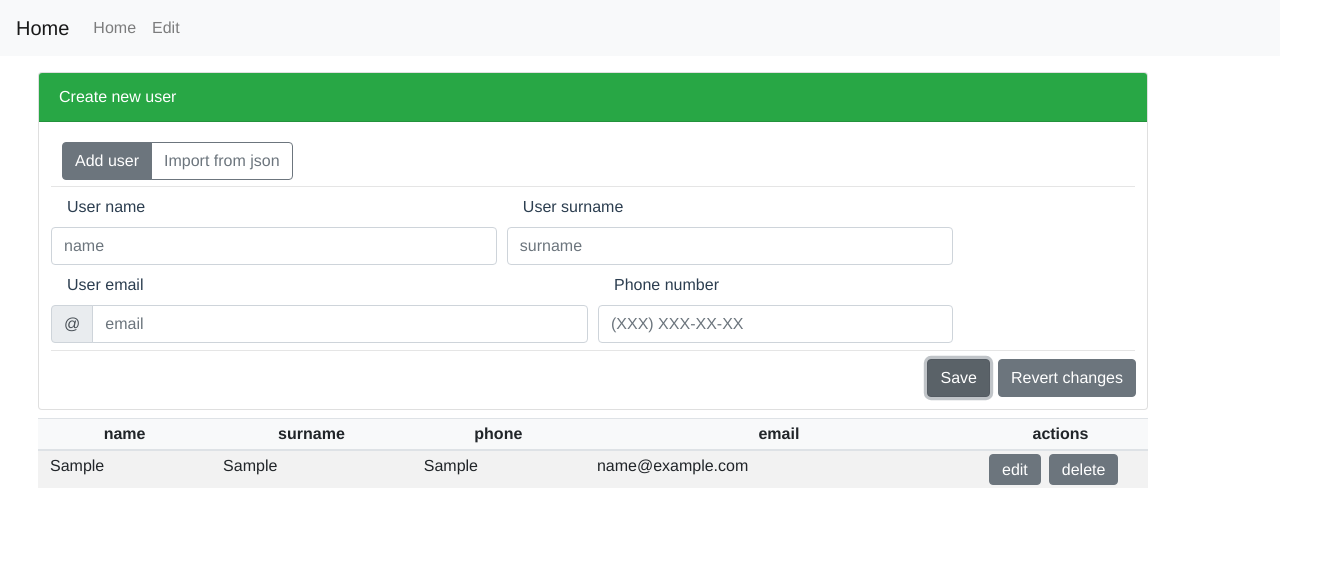
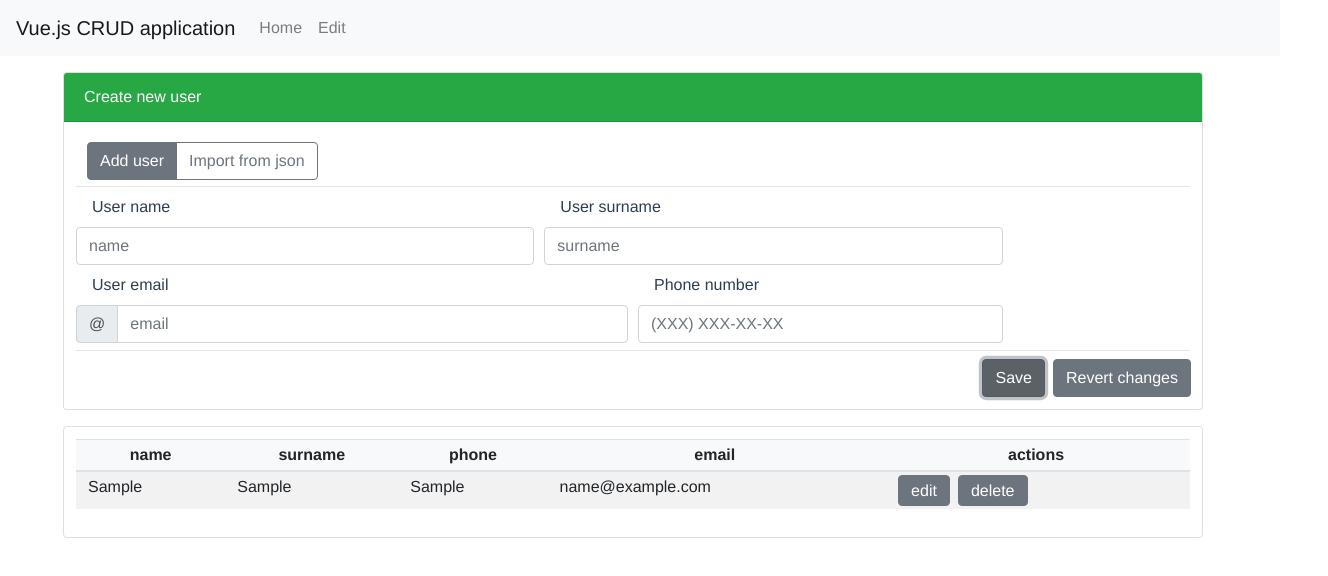
Before and after one commit to Yakhnitsa/vue-js-crud-app, a Vue app: page /edit-user in a window 1280 px wide. Both pictures are taken after typing "Sample", "Sample", "name@example.com", "Sample" into the empty fields and a click on the button "Save". Shown: the top 576 px of the page, 1328 px wide, since content can reach past the window. Built offline with nearby package versions, Linux system fonts and the light colour scheme.

Commit message:
fix table style and form logic

```diff
--- a/src/App.vue
+++ b/src/App.vue
@@ -1,7 +1,7 @@
 <template>
   <div id="app">
       <nav class="navbar navbar-expand-md navbar-light bg-light sticky-top">
-          <a class="navbar-brand" href="/">Home</a>
+          <a class="navbar-brand" href="/">Vue.js CRUD application</a>
           <button class="navbar-toggler" type="button" data-toggle="collapse" data-target="#navbarSupportedContent" aria-controls="navbarSupportedContent" aria-expanded="false" aria-label="Toggle navigation">
               <span class="navbar-toggler-icon"></span>
           </button>
@@ -18,7 +18,10 @@
               </ul>
           </div>
       </nav>
-    <router-view/>
+      <div class="container-fluid ml-sm-0 ml-md-2 ml-lg-5">
+          <router-view/>
+      </div>
+
   </div>
 </template>
 
--- a/src/components/UserEditForm.vue
+++ b/src/components/UserEditForm.vue
@@ -28,7 +28,7 @@
                         <div class="col-lg-5 col-md-6">
                             <label for="nameInput">User name</label>
                             <input type="text" v-model.lazy="formData.name"
-                                   :class="{ 'is-invalid': formErrors.name===true , 'is-valid': formErrors.name===false }"
+                                   :class="{ 'is-invalid': formIsValid.name===false , 'is-valid': formIsValid.name===true }"
                                    class="form-control" id="nameInput" placeholder="name" required>
                             <div class="invalid-feedback">
                                 Invalid user name!
@@ -41,7 +41,7 @@
                         <div class="col-lg-5  col-md-6">
                             <label for="surnameInput" class="text-left">User surname</label>
                             <input type="text" v-model.lazy="formData.surname"
-                                   :class="{ 'is-invalid': formErrors.surname === true, 'is-valid': formErrors.surname === false}"
+                                   :class="{ 'is-invalid': formIsValid.surname === false, 'is-valid': formIsValid.surname === true}"
                                    class="form-control" id="surnameInput" placeholder="surname" required>
                             <div class="invalid-feedback">
                                 Invalid user surname!
@@ -72,6 +72,7 @@
                         </div>
                     </div>
                 </div>
+
                 <div v-else>
                     <div class="form-row mt-2">
                         <label for="jsonTextArea">Place json array</label>
@@ -116,7 +117,7 @@
                     email:'',
                     phone:'',
                 },
-                formErrors:{
+                formIsValid:{
                     name:'',
                     surname:'',
                     email:'',
@@ -139,10 +140,12 @@
                     return [];
                 }
                 users.forEach(user =>{
+                    user.id = '';
                     if(!this.checkUser(user)) return [];
                 });
                 return users;
             },
+
             jsonIsValid(){
                 return this.usersFromJson.length > 0;
             }
@@ -150,8 +153,9 @@
         methods:{
             saveUser(){
                 if(this.jsonMode && this.jsonIsValid){
-                    this.usersFromJson.forEach(user =>
-                        this.$emit('save-user',user)
+                    this.usersFromJson.forEach(user =>{
+                            this.$emit('save-user',user)
+                        }
                     )
                 }
                 else{
@@ -161,6 +165,8 @@
                         this.clearFields();
                     }
                 }
+                this.clearErrors();
+
             },
 
             checkUser(user){
@@ -187,14 +193,12 @@
                     }
                     this.jsonData = ''
                 }
-                this.clearErrors();
-
             },
 
             validateForm(form){
-                this.formErrors.name = this.nameValidation(form);
-                this.formErrors.surname = this.surnameValidation(form);
-                return this.formErrors.name && this.formErrors.surname;
+                this.formIsValid.name = this.nameValidation(form);
+                this.formIsValid.surname = this.surnameValidation(form);
+                return this.formIsValid.name && this.formIsValid.surname;
             },
 
             nameValidation(user){
@@ -206,11 +210,10 @@
             },
 
             clearErrors(){
-                for(const[key,value] of Object.entries(this.formErrors)){
-                    this.formErrors[key] = '';
+                for(const[key,value] of Object.entries(this.formIsValid)){
+                    this.formIsValid[key] = '';
                 }
             },
-
 
         },
         watch:{
--- a/src/components/UsersTable.vue
+++ b/src/components/UsersTable.vue
@@ -1,4 +1,5 @@
 <template>
+    <div class="table-container">
         <div class="scrollable-table">
             <table class="table table-striped table-hover">
                 <thead class="bg-light">
@@ -16,7 +17,7 @@
                     <td>{{user.surname}}</td>
                     <td>{{user.phone}}</td>
                     <td>{{user.email}}</td>
-                    <td style="width: 175px">
+                    <td>
                         <button type="button"
                                 @click="editUser(user)"
                                 class="btn btn-secondary mx-1">edit</button>
@@ -28,6 +29,8 @@
                 </tbody>
             </table>
         </div>
+    </div>
+
 
 </template>
 
@@ -47,6 +50,12 @@
 </script>
 
 <style scoped>
+    .table-container{
+        border: 1px solid rgba(0,0,0,.125);
+        border-radius: .25rem;
+        width: 100%;
+        padding: .75rem;
+    }
     .scrollable-table{
         width: 100%;
         max-height: 25em;
@@ -62,6 +71,17 @@
         top:0;
         background-color: #f8f9fa;
     }
+
+    td, th{
+        white-space: nowrap;
+        overflow: hidden;
+        text-overflow: ellipsis;
+        /*max-width: 15em;*/
+    }
+
+    td:hover{
+        white-space: normal;
+    }
     .btn{
         padding: .15rem .75rem;
     }
--- a/src/store/index.js
+++ b/src/store/index.js
@@ -18,9 +18,6 @@ export default new Vuex.Store({
         },
         getUserById: (state) => (id) => {
             return state.users.find(user => user.id === id)
-        },
-        getUserByEmail: (state) => (email) => {
-            return state.users.find(user => user.email === email)
         },
     },
     mutations: {
--- a/src/views/EditUser.vue
+++ b/src/views/EditUser.vue
@@ -1,13 +1,11 @@
 <template>
-  <div class="container-fluid">
-    <div class="container-md ml-lg-2 ml-md-1 mt-3">
+  <div class="container-fluid p-0">
+    <div class="container-md ml-0 mt-3 p-0">
       <user-edit-form :user="user" @save-user="saveUser"  @new-user="newUser"/>
     </div>
-    <div class="container-md ml-lg-2 ml-md-1 mt-2">
+    <div class="container-md ml-0 mt-3 p-0">
       <users-table :users="getAllUsers" @edit-user="editUser" @delete-user="deleteUser"/>
     </div>
-
-
   </div>
 </template>
 <script>
--- a/src/views/Home.vue
+++ b/src/views/Home.vue
@@ -1,20 +1,15 @@
 <template>
     <div class="home">
-        <!--<div class="text-center">-->
-            <!--<img alt="Vue logo" src="../assets/logo.png">-->
-        <!--</div>-->
-
-        <div class="container-lg ml-5">
-            <div class="row my-2">
+        <div class="container-lg ml-0">
+            <div class="row mt-2">
                 <button @click="addNewUser" class="btn btn-primary">Add new user</button>
             </div>
-            <div class="row">
+            <div class="row mt-2">
                 <users-table :users="getAllUsers"
                              @edit-user="editUser"
                              @delete-user="deleteUser"/>
             </div>
         </div>
-
     </div>
 </template>
 
```
Lines whose indentation alone changed are shown as unchanged.
